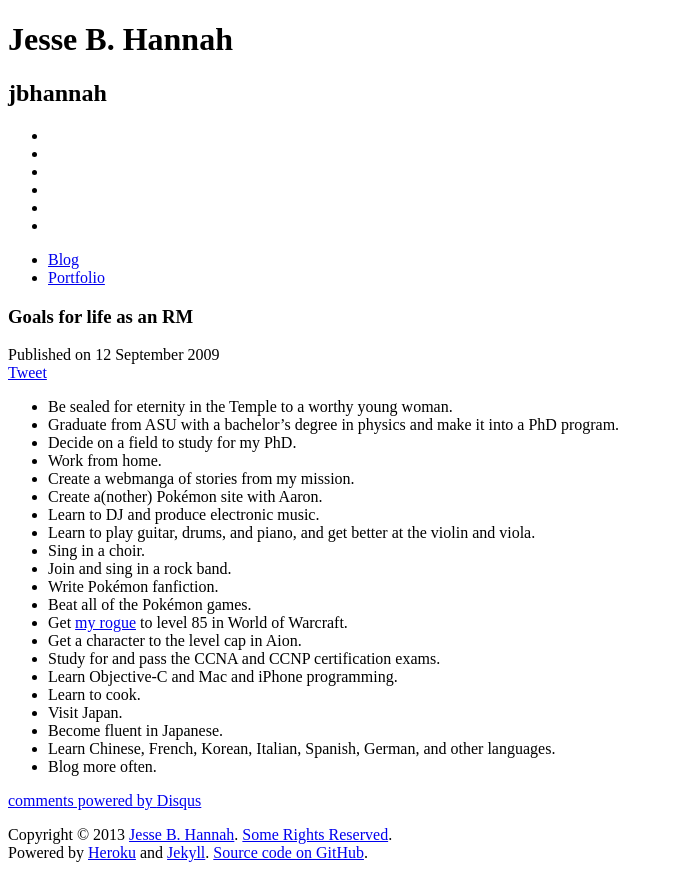
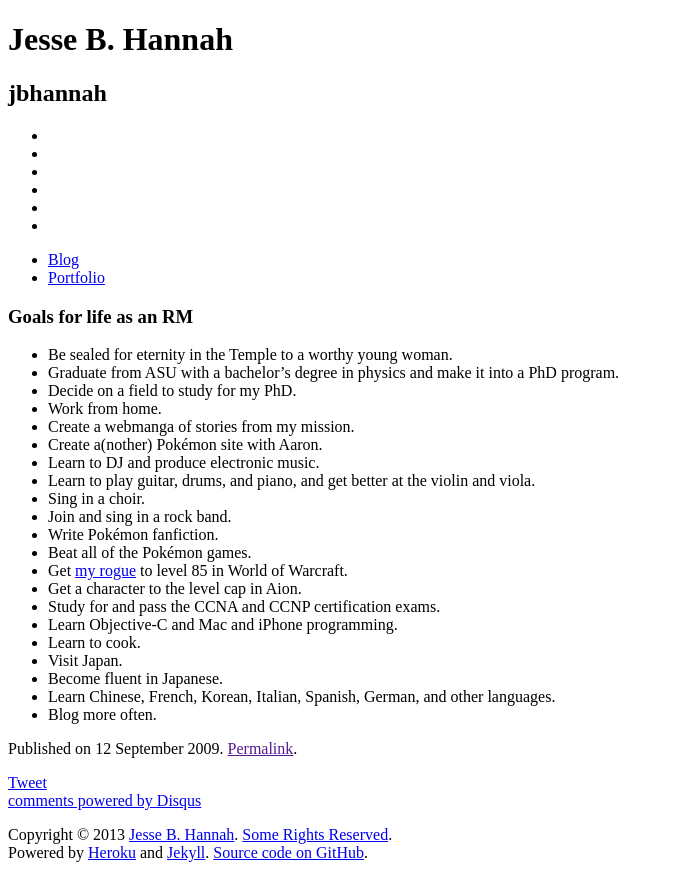
Before and after one commit to jbhannah/jbhannah.net-jekyll, a Jekyll site: the page built from _posts/2009-09-12-goals-for-life-as-an-rm.md, in a window 1280 px wide. Shown: the part 208-1086 px from the top of the page, without its empty margins (0-674 px from the left). Built offline with Jekyll 4.4.1, drawn with Linux system fonts in a browser that asks for light colours; nearby versions of some CDN libraries; comment, search, counter and statistics services are not loaded; grey boxes are pictures that could not be loaded.

Commit message:
Move post meta to footer

```diff
--- a/_assets/stylesheets/_posts.scss
+++ b/_assets/stylesheets/_posts.scss
@@ -6,4 +6,8 @@
       vertical-align: middle !important;
     }
   }
+
+  .post_meta {
+    @extend .panel;
+  }
 }
--- a/_includes/post.html
+++ b/_includes/post.html
@@ -1,19 +1,6 @@
 <article class="post">
   <header class="post_header">
     <h1 class="post_title">{% if post %}<a href="{{ post.url }}">{{ post.title }}</a>{% else %}{{ page.title }}{% endif %}</h1>
-    <div class="post_meta">
-      Published on
-      <time datetime="{% if post %}{{ post.date | date_to_xmlschema }}{% else %}{{ page.date | date_to_xmlschema }}{% endif %}"{% unless post %} pubdate{% endunless %}>
-        {% if post %}{{ post.date | date_to_long_string }}{% else %}{{ page.date | date_to_long_string }}{% endif %}
-      </time>
-
-      {% if post %}
-      –
-      <a href="{{ post.url }}#disqus_thread">Comments</a>
-      {% endif %}
-    </div>
-
-    {% include social.html %}
   </header>
 
   <section class="post_content">
@@ -24,6 +11,26 @@
     {% endif %}
   </section>
 
-  {% capture excerpted %}{{ post.content | has_excerpt }}{% endcapture %}
-  {% if excerpted == 'true' %}<footer><p><a href="{{ post.url }}">Read more…</a></p></footer>{% endif %}
+  <footer class="post_footer">
+    {% capture excerpted %}{{ post.content | has_excerpt }}{% endcapture %}
+    {% if excerpted == 'true' %}
+      <p><a href="{{ post.url }}">Read more…</a></p>
+    {% endif %}
+
+    <section class="post_meta">
+      <p>
+        Published on
+        <time datetime="{% if post %}{{ post.date | date_to_xmlschema }}{% else %}{{ page.date | date_to_xmlschema }}{% endif %}"{% unless post %} pubdate{% endunless %}>
+          {% if post %}{{ post.date | date_to_long_string }}{% else %}{{ page.date | date_to_long_string }}{% endif %}</time>.
+
+        {% if post %}
+        <a href="{{ post.url }}#disqus_thread">Comments</a>.
+        {% else %}
+        <a href="{{ post.url }}">Permalink</a>.
+        {% endif %}
+      </p>
+
+      {% include social.html %}
+    </section>
+  </footer>
 </article>
```
